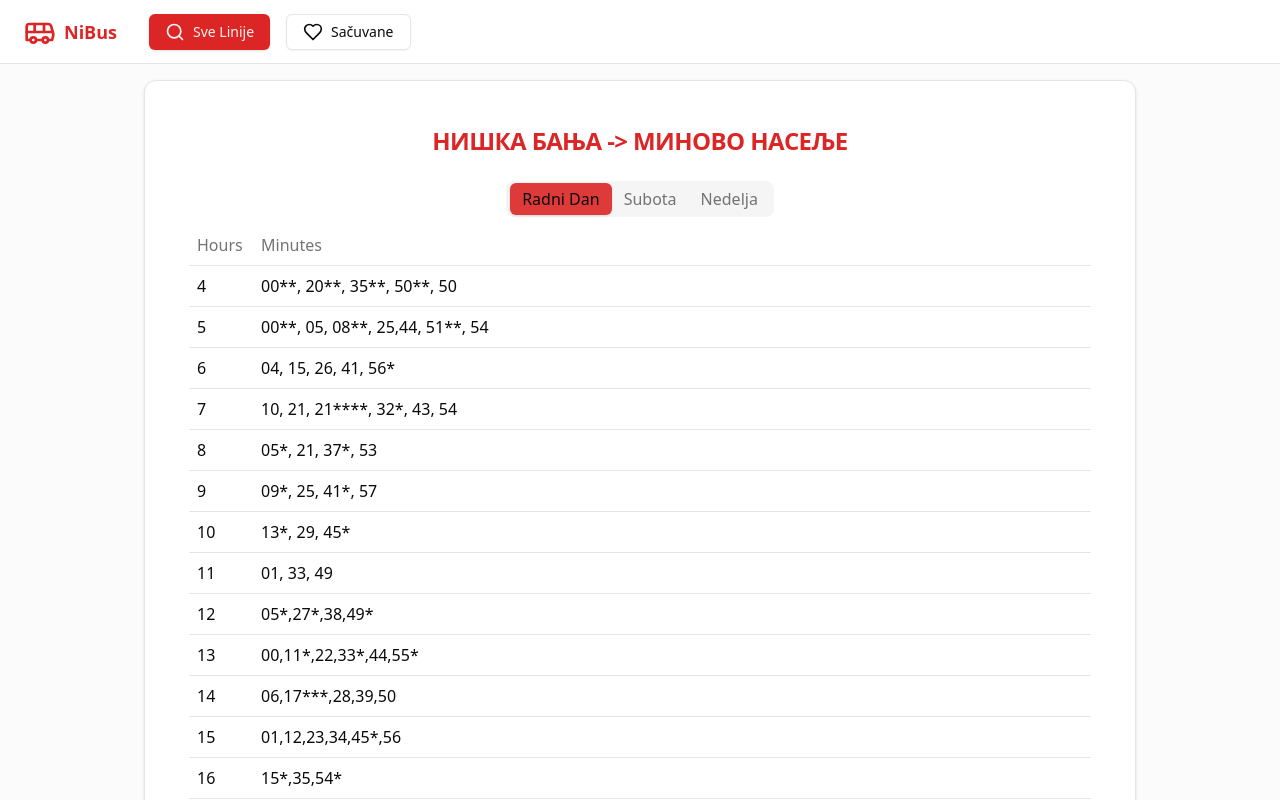
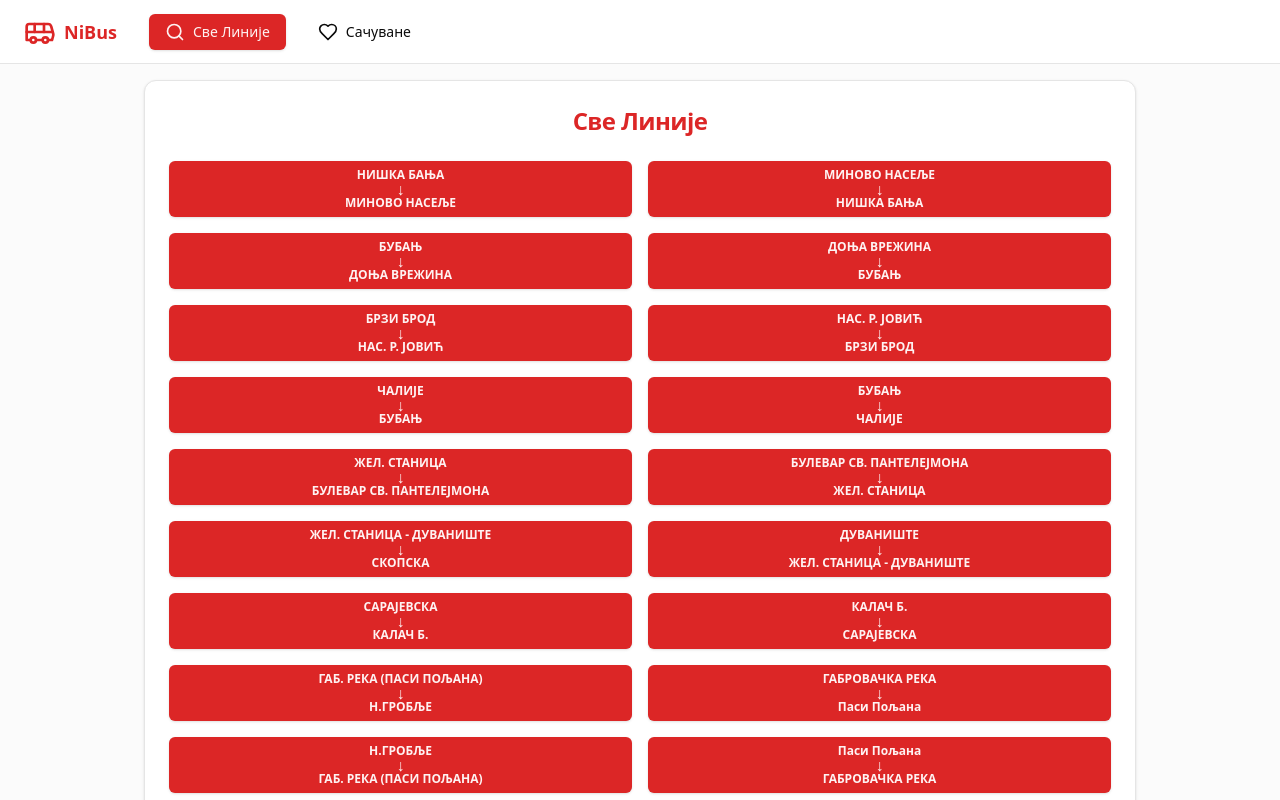
Before and after one commit to VukGr/nibus, a React (Vite) app: page / in a window 1280 px wide. Shown: the top 800 px of the page. Built offline with nearby package versions, Linux system fonts and the light colour scheme.

Commit message:
MVP done, setup basic pages.

```diff
--- a/package.json
+++ b/package.json
@@ -18,6 +18,7 @@
     "lucide-react": "^0.428.0",
     "react": "^18.3.1",
     "react-dom": "^18.3.1",
+    "react-router-dom": "^6.26.1",
     "tailwind-merge": "^2.5.2",
     "tailwindcss-animate": "^1.0.7"
   },
--- a/src/App.tsx
+++ b/src/App.tsx
@@ -1,7 +1,7 @@
 import React from 'react'
 import './App.css'
 import { ThemeProvider } from '@/components/theme-provider'
-import { Bus, Heart, Search, LucideProps } from 'lucide-react'
+import { Bus, Heart, Search, LucideProps, ChevronLeft } from 'lucide-react'
 import { Card, CardContent, CardHeader, CardTitle } from './components/ui/card'
 import {
   Table,
@@ -14,8 +14,16 @@ import {
 import buslinesJson from '@/assets/bus.json'
 import { Tabs, TabsList, TabsTrigger, TabsContent } from './components/ui/tabs'
 import { Button } from './components/ui/button'
-
-type BusLinesJson = typeof buslinesJson
+import {
+  createBrowserRouter,
+  Link,
+  NavLink,
+  Outlet,
+  RouterProvider,
+  useMatch,
+  useNavigate,
+  useParams,
+} from 'react-router-dom'
 
 type BusTimes = {
   timechart: { [key: string]: string }
@@ -29,24 +37,36 @@ type BusLine = {
 }
 
 type BusLineList = {
-  [key in keyof BusLinesJson]: BusLine
+  [key: string]: BusLine
 }
 
 const buslines = buslinesJson as BusLineList
 
 function HeaderButton({
   icon: Icon,
+  url,
   children,
-  active,
 }: {
   icon: React.FC<LucideProps>
+  url: string
   children: React.ReactNode
-  active?: boolean
 }) {
+  const active = useMatch(url)
   return (
-    <Button className='px-3 sm:px-4' variant={active ? 'default' : 'outline'}>
-      <Icon className='h-5 w-5' />
-      <span className='ml-2 hidden sm:inline'>{children}</span>
+    <Button
+      className='px-3 sm:px-4'
+      variant={active ? 'default' : 'ghost'}
+      asChild
+    >
+      <NavLink
+        to={url}
+        className={({ isActive }) =>
+          isActive ? 'bg-primary' : 'bg-background'
+        }
+      >
+        <Icon className='h-5 w-5' />
+        <span className='ml-2 hidden sm:inline'>{children}</span>
+      </NavLink>
     </Button>
   )
 }
@@ -65,36 +85,80 @@ function Header() {
           <Bus className='h-8 w-8' />
           <span>NiBus</span>
         </div>
-        <HeaderButton icon={Search} active={true}>
-          Sve Linije
+        <HeaderButton url='/' icon={Search}>
+          Све Линије
         </HeaderButton>
-        <HeaderButton icon={Heart} active={false}>
-          Sačuvane
+        <HeaderButton url='/favorite' icon={Heart}>
+          Сачуване
         </HeaderButton>
       </nav>
     </header>
   )
 }
 
-function BusChart({ buslineName }: { buslineName: keyof BusLineList }) {
+function BusLineSelectButton({ line }: { line: string }) {
+  const [source, destination] = line.split(' -> ')
+  return (
+    <Button
+      size='sm'
+      className='line-clamp-1 flex h-14 flex-col text-xs/4 font-semibold'
+      asChild
+    >
+      <Link to={`/line/${line}`}>
+        <span>{source}</span>
+        <span className='-my-1.5 text-base'>↓</span>
+        <span>{destination}</span>
+      </Link>
+    </Button>
+  )
+}
+
+function BusLineSelect({ buslines }: { buslines: BusLineList }) {
+  return (
+    <Card>
+      <CardHeader>
+        <CardTitle className='mx-auto text-2xl text-primary'>
+          Све Линије
+        </CardTitle>
+      </CardHeader>
+      <CardContent className='grid grid-flow-row grid-cols-2 gap-4'>
+        {Object.keys(buslines).map((line) => (
+          <BusLineSelectButton key={line} line={line} />
+        ))}
+      </CardContent>
+    </Card>
+  )
+}
+
+function BusChart({ buslineName }: { buslineName: string }) {
+  const [source, destination] = buslineName.split(' -> ')
+  const navigate = useNavigate()
   return (
     <Card className='flex-auto p-5'>
-      <CardHeader>
-        <CardTitle className='mx-auto text-2xl text-primary'>
-          {buslineName}
+      <CardHeader className='flex flex-row items-start justify-between p-0 pb-6'>
+        <Button size='icon' className='' onClick={() => navigate(-1)}>
+          <ChevronLeft className='h-4 w-4' />
+        </Button>
+        <CardTitle className='flex flex-col items-center text-2xl text-primary'>
+          <span>{source}</span>
+          <span className='-my-1.5'>↓</span>
+          <span>{destination}</span>
         </CardTitle>
+        <Button size='icon' className=''>
+          <Heart className='h-4 w-4' />
+        </Button>
       </CardHeader>
       <CardContent>
         <Tabs defaultValue='radni dan' className='flex flex-col items-center'>
           <TabsList>
             <TabsTrigger value='radni dan' className='text-base'>
-              Radni Dan
+              Радни Дан
             </TabsTrigger>
             <TabsTrigger value='subota' className='text-base'>
-              Subota
+              Субота
             </TabsTrigger>
             <TabsTrigger value='nedelja' className='text-base'>
-              Nedelja
+              Недеља
             </TabsTrigger>
           </TabsList>
           {Object.entries(buslines[buslineName]).map(([day, busline]) => (
@@ -102,8 +166,8 @@ function BusChart({ buslineName }: { buslineName: keyof BusLineList }) {
               <Table>
                 <TableHeader>
                   <TableRow>
-                    <TableHead className='w-16 text-base'>Hours</TableHead>
-                    <TableHead className='text-base'>Minutes</TableHead>
+                    <TableHead className='w-16 text-base'>час</TableHead>
+                    <TableHead className='text-base'>минути</TableHead>
                   </TableRow>
                 </TableHeader>
                 <TableBody>
@@ -128,7 +192,17 @@ function BusChart({ buslineName }: { buslineName: keyof BusLineList }) {
   )
 }
 
-function Main() {
+function BusChartRoute() {
+  const { id } = useParams()
+  if (id) {
+    return <BusChart buslineName={id} />
+  } else {
+    // TODO Make 404 page
+    return <div>404</div>
+  }
+}
+
+function Layout() {
   return (
     <div className='flex min-h-screen w-full flex-col bg-muted/40'>
       <Header />
@@ -136,16 +210,37 @@ function Main() {
         className='container mx-auto flex w-full max-w-screen-lg flex-col
           items-stretch gap-4 p-4'
       >
-        <BusChart buslineName='НИШКА БАЊА -> МИНОВО НАСЕЉЕ' />
+        <Outlet />
       </main>
     </div>
   )
 }
 
+const router = createBrowserRouter([
+  {
+    path: '/',
+    element: <Layout />,
+    children: [
+      {
+        index: true,
+        element: <BusLineSelect buslines={buslines} />,
+      },
+      {
+        path: '/line/:id',
+        element: <BusChartRoute />,
+      },
+      {
+        path: '/favorite',
+        element: <BusLineSelect buslines={buslines} />,
+      },
+    ],
+  },
+])
+
 function App() {
   return (
     <ThemeProvider defaultTheme='dark' storageKey='vite-ui-theme'>
-      <Main />
+      <RouterProvider router={router} />
     </ThemeProvider>
   )
 }
```
Also changed, not shown: vite.config.ts (+5 -5 lines), src/assets/bus.json, 1 other file (tests, documents, lock files or other folders).
